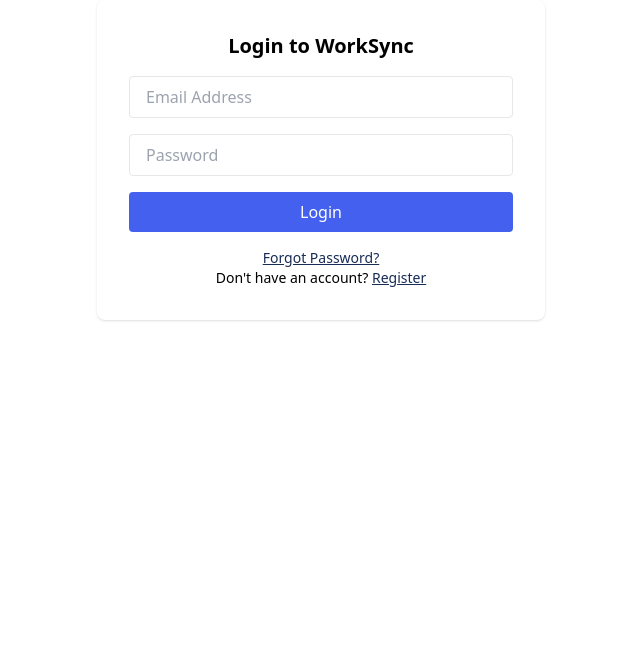
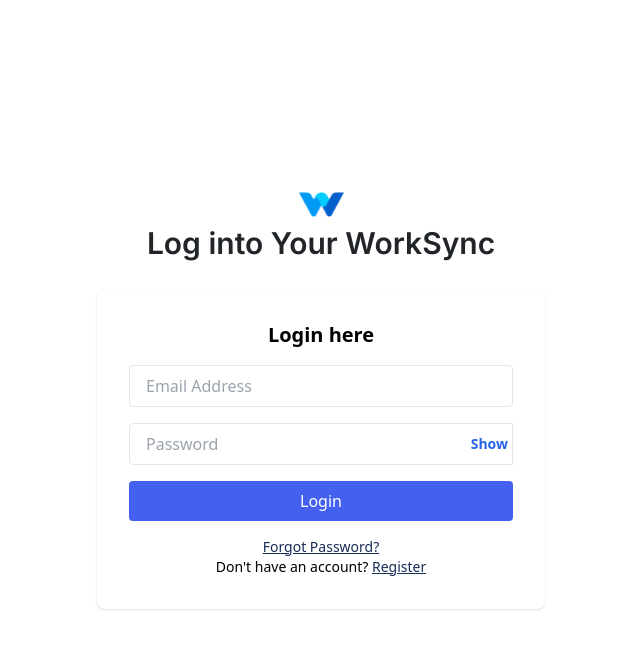
Before and after one commit to layekmia/Employee-managment-Full-stack-app, a React (Vite) app: page /login in a window 1280 px wide. Shown: the top 648 px of the page, without its empty margins (319-959 px from the left). Built offline with nearby package versions, Linux system fonts and the light colour scheme; no server answers.

Commit message:
usr login impleplented

```diff
--- /dev/null
+++ b/src/Layout/AuthLayout.jsx
@@ -0,0 +1,9 @@
+export default function AuthLayout() {
+  return (
+    <div>
+        <div>
+
+        </div>
+    </div>
+  );
+}
--- /dev/null
+++ b/src/components/Logo.jsx
@@ -0,0 +1,18 @@
+import { useNavigate } from "react-router-dom";
+import { assets } from "../assets/assets";
+
+export default function Logo() {
+  const navigate = useNavigate();
+
+  return (
+    <div
+      className="flex items-center gap-2 cursor-pointer"
+      onClick={() => navigate("/")}
+    >
+      <img src={assets.logo} alt="" />
+      <h2 className="text-primary text-[25px] font-semibold font-primary">
+        WorkSync
+      </h2>
+    </div>
+  );
+}
--- a/src/components/NavBar.jsx
+++ b/src/components/NavBar.jsx
@@ -1,8 +1,8 @@
 import { HiMiniBars3BottomRight } from "react-icons/hi2";
-import { assets } from "../assets/assets";
 import MobileNav from "./MobileNav";
 import { useState } from "react";
 import { useNavigate } from "react-router-dom";
+import Logo from "./Logo";
 
 export default function NavBar() {
   const [isNavToggle, setIsNavToggle] = useState(false);
@@ -11,15 +11,18 @@
   return (
     <header>
       <nav className="flex items-center justify-between max-w mx-auto h-20 bg-white px-5 relative z-10">
-        <div className="flex items-center gap-2">
-          <img src={assets.logo} alt="" />
-          <h2 className="text-primary text-[25px] font-semibold font-primary">
-            WorkSync
-          </h2>
-        </div>
+        <Logo />
         <div className="items-center gap-1 font-primary font-semibold text-base hidden sm:flex">
-          <button onClick={() => navigate('/login')} className="py-[15px] px-[20px]">Login</button>
-          <button onClick={() => navigate('/register')} className="py-4 px-8 rounded-full bg-[#4361ee] text-white">
+          <button
+            onClick={() => navigate("/login")}
+            className="py-[15px] px-[20px]"
+          >
+            Login
+          </button>
+          <button
+            onClick={() => navigate("/register")}
+            className="py-4 px-8 rounded-full bg-[#4361ee] text-white"
+          >
             Sign Up
           </button>
         </div>
@@ -30,7 +33,7 @@
           <HiMiniBars3BottomRight />
         </button>
       </nav>
-      <MobileNav isNavToggle={isNavToggle}  setIsNavToggle={setIsNavToggle}/>
+      <MobileNav isNavToggle={isNavToggle} setIsNavToggle={setIsNavToggle} />
     </header>
   );
 }
--- /dev/null
+++ b/src/components/PasswordShowToggle.jsx
@@ -0,0 +1,11 @@
+export default function PasswordShowToggle({ showPassword, setShowPassword }) {
+  return (
+    <button
+      type="button"
+      onClick={() => setShowPassword((prev) => !prev)}
+      className="h-[42px] bg-white border-y border-r w-fit px-1 absolute right-0 top-1/2 -translate-y-1/2 text-sm text-blue-600 font-semibold"
+    >
+      {showPassword ? "Hide" : "Show"}
+    </button>
+  );
+}
--- a/src/context/AuthContext.jsx
+++ b/src/context/AuthContext.jsx
@@ -31,7 +31,6 @@
           accessToken: token,
         } = currentUser;
         setUser({ name, email, image, uid, token });
-        console.log(currentUser);
       } else {
         setUser(null);
       }
--- a/src/pages/Login.jsx
+++ b/src/pages/Login.jsx
@@ -4,6 +4,9 @@
 import axios from "axios";
 import auth from "../config/firebase";
 import useAuth from "../hook/useAuth";
+import { assets } from "../assets/assets";
+import { toast } from "react-toastify";
+import PasswordShowToggle from "../components/PasswordShowToggle";
 
 export default function Login() {
   const {
@@ -14,49 +17,62 @@
   const [loading, setLoading] = useState(false);
   const navigate = useNavigate();
   const { signInUser } = useAuth();
+  const [showPassword, setShowPassword] = useState(false);
 
   const onSubmit = async (data) => {
     setLoading(true);
     try {
-      // ✅ First: Check user existence in your backend
+      //  Check user existence in my backend
       const { data: userData } = await axios.get(
-        `http://localhost:3000/api/users/${data.email}`
+        `http://localhost:3000/web/api/users/${data.email}`
       );
-
-      if (!userData || userData.isFired) {
-        alert("Account does not exist or has been fired");
+      if (!userData) {
+        toast.error("Account does not exist please enter valid credential");
+        return;
+      } else if (userData.isFired) {
+        toast.error("You have been fired you can't login");
         return;
       }
 
-      // ✅ Second: Sign in user using Firebase
+      //Sign in user using Firebase
       const userCredential = await signInUser({
         email: data.email,
         password: data.password,
       });
+
       const token = await userCredential.user.getIdToken();
-
-      // ✅ Third: Send Firebase token to your backend to get JWT
+      //Send Firebase token to my backend to get JWT
       await axios.post(
-        "http://localhost:3000/api/auth",
-        {}, // No body
+        "http://localhost:3000/web/api/auth",
+        {},
         { headers: { Authorization: `Bearer ${token}` }, withCredentials: true }
       );
-
-      navigate("/dashboard");
+      toast.success("successfully login");
     } catch (err) {
       console.error(err);
-      alert("Login failed. Please check your credentials.");
+      toast.error("Login failed. Please check your credentials.");
     } finally {
       setLoading(false);
     }
   };
 
   return (
+    <div className="flex flex-col items-center justify-center p-5 md:p-8 min-h-screen">
+      <div className="pb-5 mb-2">
+        <img
+          src={assets.logo}
+          alt="logo"
+          className="w-[45px] h-[25px] mx-auto"
+        />
+        <h2 className="text-[#212529] text-[25px] sm:text-3xl font-secondary mt-2 font-semibold">
+          Log into Your WorkSync
+        </h2>
+      </div>
       <form
         onSubmit={handleSubmit(onSubmit)}
-      className="max-w-md mx-auto bg-white p-8 rounded-lg shadow space-y-4"
+        className="w-full max-w-md mx-auto bg-white p-5 sm:p-8 rounded-lg shadow space-y-4"
       >
-      <h2 className="text-xl font-semibold text-center">Login to WorkSync</h2>
+        <h2 className="text-xl font-semibold text-center">Login here</h2>
 
         <input
           placeholder="Email Address"
@@ -68,15 +84,21 @@
           <p className="text-red-500 text-sm">Email is required</p>
         )}
 
+        <div className="relative">
           <input
             placeholder="Password"
-        type="password"
+            type={`${showPassword ? "text" : "password"}`}
             {...register("password", { required: true })}
             className="w-full border px-4 py-2 rounded focus:outline-none"
           />
           {errors.password && (
             <p className="text-red-500 text-sm">Password is required</p>
           )}
+          <PasswordShowToggle
+            showPassword={showPassword}
+            setShowPassword={setShowPassword}
+          />
+        </div>
 
         <button
           disabled={loading}
@@ -97,5 +119,6 @@
           </Link>
         </div>
       </form>
+    </div>
   );
 }
--- a/src/pages/Register.jsx
+++ b/src/pages/Register.jsx
@@ -8,6 +8,7 @@
 import { updateProfile } from "firebase/auth";
 import auth from "../config/firebase";
 import { getIdToken } from "firebase/auth";
+import PasswordShowToggle from "../components/PasswordShowToggle";
 
 export default function Register() {
   const {
@@ -21,6 +22,7 @@
   const [preview, setPreview] = useState(null);
   const [isImageUpload, setisImageUpload] = useState(false);
   const [loading, setLoading] = useState(false);
+  const [showPassword, setShowPassword] = useState(false);
 
   const { createUser } = useAuth();
 
@@ -53,16 +55,18 @@
         image: data.image,
       };
 
-      await axios.post("http://localhost:3000/web/api/user/register", userInfo);
+      await axios.post(
+        "http://localhost:3000/web/api/users/register",
+        userInfo
+      );
 
       // send an api request for jwt token
       const token = await getIdToken(user);
-      const res = await axios.post(
+      await axios.post(
         "http://localhost:3000/web/api/auth",
         {},
         { headers: { Authorization: `Bearer ${token}` }, withCredentials: true }
       );
-      console.log(res.data);
       toast.success("Register successfully");
     } catch (err) {
       switch (err.code) {
@@ -111,20 +115,20 @@
   };
 
   return (
-    <div className="flex flex-col items-center justify-center p-8">
+    <div className="flex flex-col items-center justify-center p-5 md:p-8 min-h-screen">
       <div className="pb-5 mb-2">
         <img
           src={assets.logo}
           alt="logo"
           className="w-[45px] h-[25px] mx-auto"
         />
-        <h2 className="text-[#212529] text-3xl font-secondary mt-2 font-semibold">
+        <h2 className="text-[#212529] text-[25px] text-center sm:text-3xl font-secondary mt-2 font-semibold">
           Join WorkSync as an Employee or HR
         </h2>
       </div>
       <form
         onSubmit={handleSubmit(onSubmit)}
-        className="w-full max-w-md mx-auto  bg-white p-8 rounded-lg shadow space-y-4"
+        className="w-full max-w-md mx-auto bg-white p-5 sm:p-8 rounded-lg shadow space-y-4"
       >
         <label className="cursor-pointer">
           <img
@@ -153,9 +157,10 @@
           <p className="text-red-500 text-sm">Email is required</p>
         )}
 
+        <div className="relative">
           <input
             placeholder="Password"
-          type="password"
+            type={showPassword ? "text" : "password"}
             {...register("password", {
               required: true,
               minLength: 6,
@@ -168,11 +173,18 @@
             })}
             className="w-full border px-4 py-2 rounded focus:outline-none"
           />
+
+          {/* Toggle Button */}
+          <PasswordShowToggle
+            showPassword={showPassword}
+            setShowPassword={setShowPassword}
+          />
           {errors.password && (
             <p className="text-red-500 text-sm">
               {errors.password.message || "Password invalid"}
             </p>
           )}
+        </div>
 
         <input
           placeholder="Bank Account No"
--- /dev/null
+++ b/src/utils/axiosInstance.js
@@ -0,0 +1,8 @@
+import axios from "axios";
+
+const axiosInstance = axios.create({
+  baseURL: "http://localhost:3000/web/api",
+  withCredentials: true,
+});
+
+export default axiosInstance;
```
Also changed, not shown: PlanningNote.js (+23 -0 lines). Lines whose indentation alone changed are shown as unchanged.
